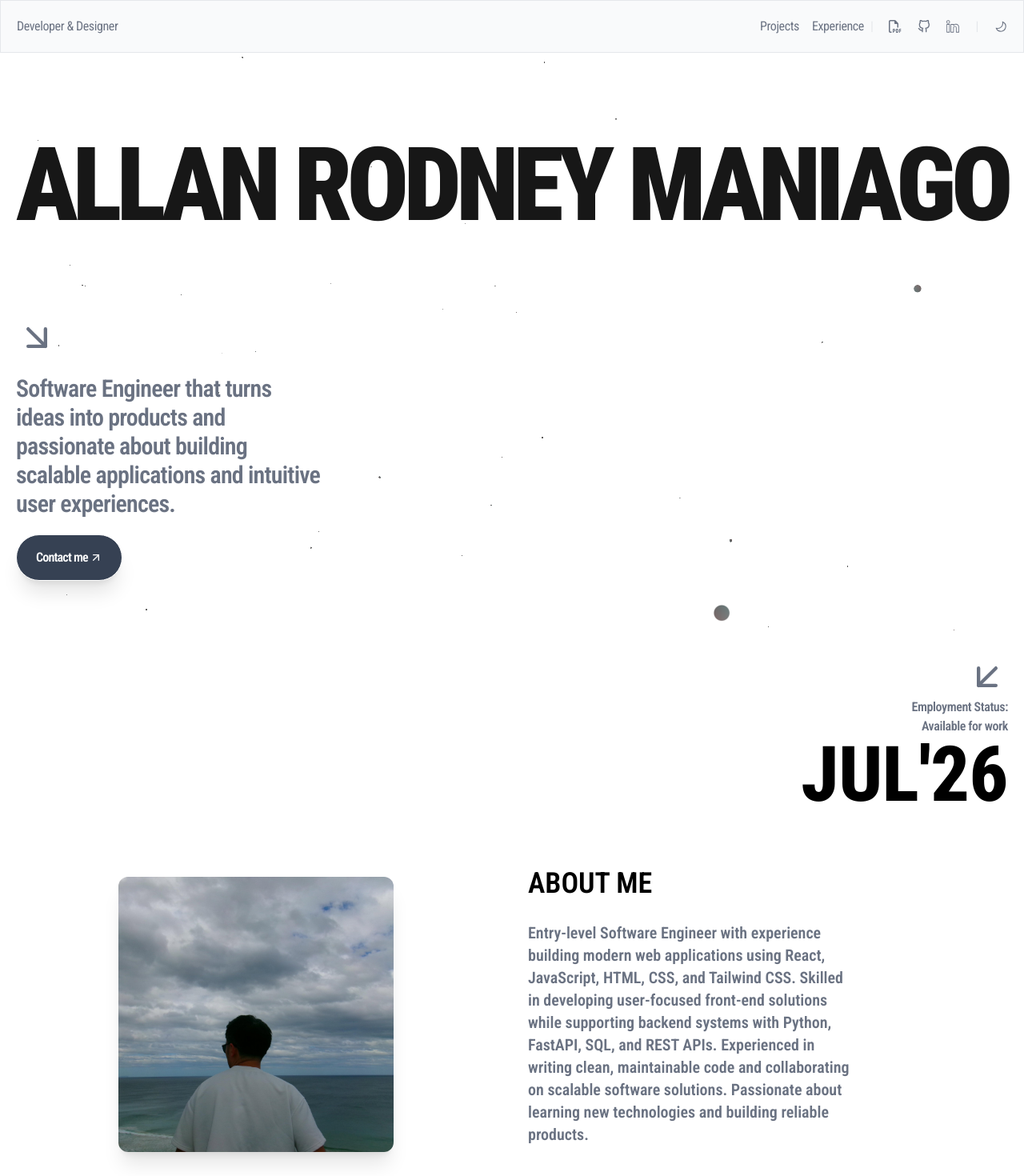
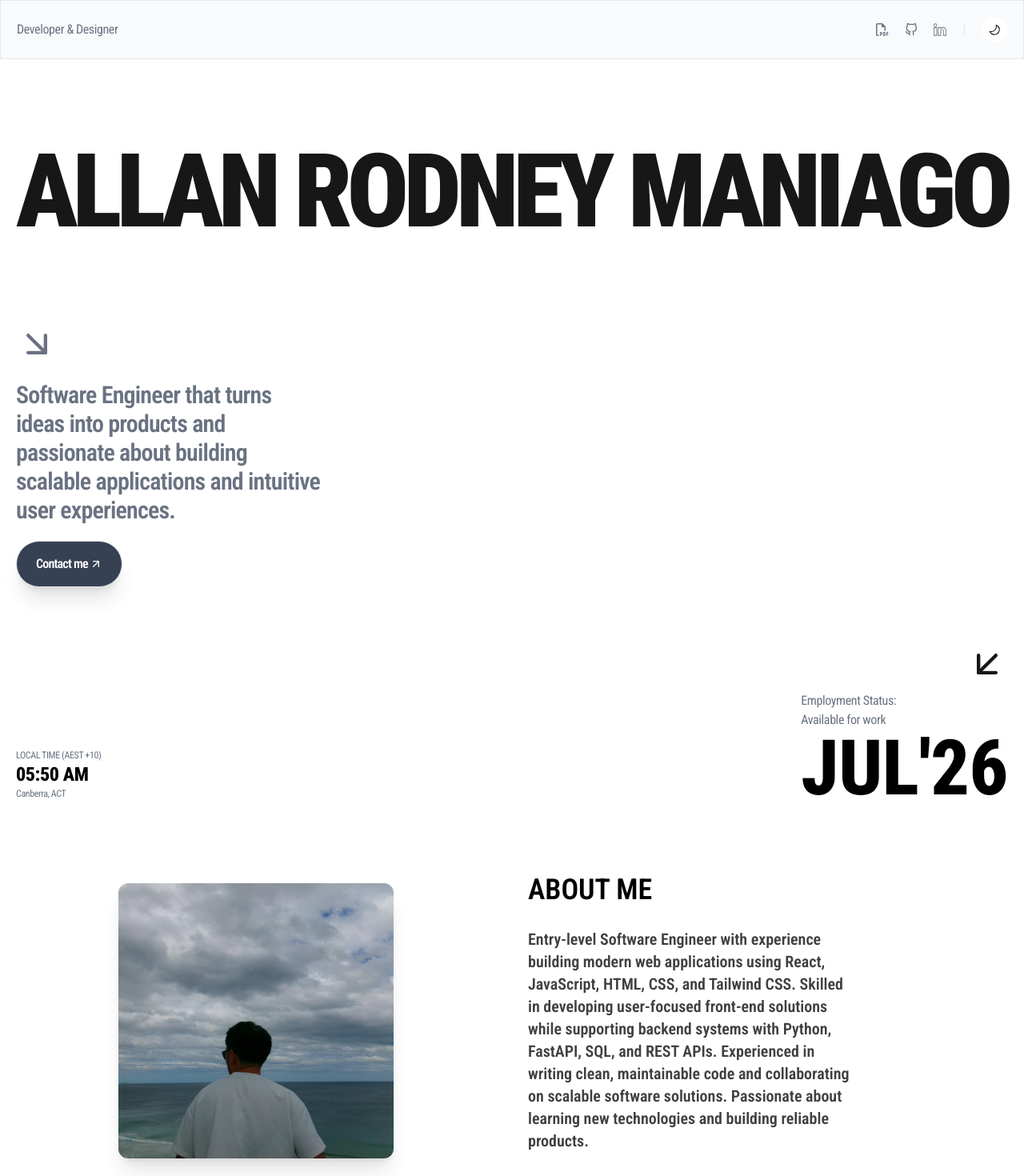
Before and after one commit to allanrodneyyy/Personal-Portfolio, a React (Vite) app: page / in a window 1280 px wide. Shown: the top 1470 px of the page at 80% size. Built offline with nearby package versions, Linux system fonts and the light colour scheme.

Commit message:
Add dark mode, add time, and corrected something

```diff
--- a/src/App.jsx
+++ b/src/App.jsx
@@ -4,21 +4,24 @@ import { Header } from './components/Header'
 import { Subheader } from './components/Subheader'
 import { Projects } from './components/Projects'
 import { Footer } from './components/Footer'
-import { Routes, Route } from 'react-router'
 import Particles from './components/Animations/Particles'
 import AnimatedContent from './components/Animations/AnimatedContent'
-import Contributions from './components/Contributions'
 import { AboutMe } from './components/AboutMe'
+import { useTheme } from './context/ThemeContext'
 
 
 function App() {
+  const { theme } = useTheme();
+  const particleColors = theme === 'dark'
+    ? ['#f5f5f5', '#e5e7eb', '#d1d5db']
+    : ['#171717', '#262626', '#404040'];
 
   return (
-    <div className="relative min-h-dvh">
+    <div className={`relative min-h-dvh transition-colors duration-300 ${theme === 'dark' ? 'bg-neutral-950 text-neutral-100' : 'bg-white text-neutral-900'}`}>
 
       <div className="fixed inset-0 -z-10 sm:block hidden">
         <Particles
-          particleColors={['#171717', '#262626', '#404040']}
+          particleColors={particleColors}
           particleCount={200}
           particleSpread={20}
           speed={0.09}
@@ -30,7 +33,7 @@ function App() {
 
       <div className="fixed inset-0 -z-10 sm:hidden block">
         <Particles
-          particleColors={['#171717', '#262626', '#404040']}
+          particleColors={particleColors}
           particleCount={100}
           particleSpread={10}
           speed={0.09}
--- a/src/components/AboutMe.jsx
+++ b/src/components/AboutMe.jsx
@@ -1,8 +1,11 @@
 import profilePicture from '../assets/me.jpg'
+import { useTheme } from '../context/ThemeContext';
 
 export function AboutMe() {
+  const { theme } = useTheme();
+
   return (
-    <section className="grid grid-cols-1 sm:grid-cols-2 place-items-center">
+    <section id="about" className={`grid grid-cols-1 sm:grid-cols-2 place-items-center transition-colors duration-300 ${theme === 'dark' ? 'text-neutral-200' : 'text-neutral-900'}`}>
       <div className="p-5 w-full md:w-full lg:w-[80%] xl:w-[60%] ">
         <img
           src={profilePicture}
@@ -11,9 +14,9 @@ export function AboutMe() {
         />
       </div>
       <div className='flex flex-col w-full h-full  gap-2 text-gray-500 font-roboto-condensed font-semibold sm:align-center sm:justify-center'>
-        <p className='px-5 text-xl sm:text-base md:text-xl lg:text-2xl xl:text-4xl 2xl:text-4xl text-black font-semibold'>ABOUT ME</p>
+        <p className={`px-5 text-xl sm:text-base md:text-xl lg:text-2xl xl:text-4xl 2xl:text-4xl font-semibold ${theme === 'dark' ? 'text-white' : 'text-black'}`}>ABOUT ME</p>
         <div className='flex gap-10 p-5 sm:w-[80%] md:w-[90%] lg:w-[70%] '>
-          <p className='text-base sm:text-base md:text-xl xl:text-xl 2xl:text-2xl'>
+          <p className={`text-base sm:text-base md:text-xl xl:text-xl 2xl:text-2xl ${theme === 'dark' ? 'text-neutral-300' : 'text-neutral-700'}`}>
             Entry-level Software Engineer with experience building modern web applications using React, JavaScript, HTML, CSS, and Tailwind CSS. Skilled in developing user-focused front-end solutions while supporting backend systems with Python, FastAPI, SQL, and REST APIs. Experienced in writing clean, maintainable code and collaborating on scalable software solutions. Passionate about learning new technologies and building reliable products.
           </p>
         </div>
--- /dev/null
+++ b/src/components/Animations/TimeNow.jsx
@@ -0,0 +1,31 @@
+import React, { useState, useEffect } from 'react';
+import { useTheme } from '../../context/ThemeContext';
+
+function TimeNow() {
+  const { theme } = useTheme();
+
+  // Config options to strictly enforce 12-hour format with AM/PM
+  const timeOptions = { hour: '2-digit', minute: '2-digit', hour12: true };
+
+  const [time, setTime] = useState(() =>
+    new Date().toLocaleTimeString('en-US', timeOptions)
+  );
+
+  useEffect(() => {
+    const timerId = setInterval(() => {
+      setTime(new Date().toLocaleTimeString('en-US', timeOptions));
+    }, 1000);
+
+    return () => clearInterval(timerId);
+  }, []);
+
+  return (
+    <div className='flex flex-col font-roboto-condensed text-sm md:text-base text-gray-500'>
+      <p className='text-xs'>LOCAL TIME (AEST +10)</p>
+      <p className={`text-2xl font-extrabold ${theme === 'dark' ? 'text-white' : 'text-black'}`}>{time}</p>
+      <p className='text-xs'>Canberra, ACT</p>
+    </div>
+  );
+}
+
+export default TimeNow;
--- a/src/components/Contributions.jsx
+++ b/src/components/Contributions.jsx
@@ -1,6 +1,9 @@
 import { GitHubCalendar } from "react-github-calendar";
+import { useTheme } from '../context/ThemeContext';
 
 export default function Contributions() {
+  const { theme } = useTheme();
+
   return (
     <section className="w-full max-w-max ">
       <div className="max-w-max">
@@ -18,14 +21,14 @@ export default function Contributions() {
             year={2026}
             theme={{
               light: [
-                "#f3f4f6", // empty
+                "#f3f4f6",
                 "#a7f3d0",
                 "#6ee7b7",
                 "#34d399",
                 "#059669",
               ],
               dark: [
-                "#f3f4f6",
+                "#18181b",
                 "#a7f3d0",
                 "#6ee7b7",
                 "#34d399",
--- a/src/components/Footer.jsx
+++ b/src/components/Footer.jsx
@@ -1,20 +1,20 @@
-import { Link } from 'react-router';
 import '../index.css'
 import Contributions from './Contributions';
+import { useTheme } from '../context/ThemeContext';
 
 export function Footer() {
+  const { theme } = useTheme();
+
   return (
     <>
-      <section className='p-5 grid grid-cols-1 sm:grid-cols-2
-      gap-5
-      font-roboto-condensed'>
+      <section className={`p-5 grid grid-cols-1 sm:grid-cols-2 gap-5 font-roboto-condensed transition-colors duration-300 ${theme === 'dark' ? 'text-neutral-200' : 'text-neutral-900'}`}>
         <div className='flex flex-col gap-2'>
-          <p className='border-b border-gray-200 pb-2 font-bold'>Menu</p>
-          <div className='text-gray-500 flex flex-col'>
+          <p className={`border-b pb-2 font-bold ${theme === 'dark' ? 'border-neutral-800' : 'border-gray-200'}`}>Menu</p>
+          <div className={`flex flex-col ${theme === 'dark' ? 'text-neutral-400' : 'text-gray-500'}`}>
             <a href="/">Home</a>
-            <a href="#about">Projects</a>
-            <p>About</p>
-            <p>Contact</p>
+            <a href="#projects">Projects</a>
+            <a href="#about">About</a>
+            <a href="mailto:allanrodneymaniago@gmail.com" className=''>Contact</a>
           </div>
 
           <p className='border-b border-gray-200 pb-2 font-bold '>Socials</p>
@@ -25,12 +25,12 @@ export function Footer() {
         </div>
         <div className='flex flex-col gap-2'>
           <div className=''>
-            <p className='border-b border-b-gray-200 pb-2 font-bold'>GitHub Activity</p>
+            <p className={`border-b pb-2 font-bold ${theme === 'dark' ? 'border-neutral-800' : 'border-gray-200'}`}>GitHub Activity</p>
             <Contributions />
           </div>
         </div>
 
-      </section>
+      </section >
 
 
     </>
--- a/src/components/Header.jsx
+++ b/src/components/Header.jsx
@@ -3,26 +3,24 @@ import { FiGithub } from "react-icons/fi";
 import { SlSocialLinkedin } from "react-icons/sl";
 import { FaRegFilePdf } from "react-icons/fa6";
 import { GoMoon } from "react-icons/go";
-import { CiSearch } from "react-icons/ci";
-import { CiKeyboard } from "react-icons/ci";
+import { GoSun } from "react-icons/go";
 import SlotWord from "./Animations/SlotWord";
-import TrueFocus from './Animations/TrueFocus';
 import cv from '../assets/MANIAGO-CV-2026.pdf'
+import { useTheme } from '../context/ThemeContext';
 
 
 export function Header() {
+  const { theme, toggleTheme } = useTheme();
+
   return (
     <>
-      <nav className="font-roboto-condensed
-      border border-gray-200 flex justify-between
-      p-5 tracking-tight items-center relative
-      bg-gray-50">
+      <nav className={`font-roboto-condensed border flex justify-between p-5 tracking-tight items-center relative transition-colors duration-300 ${theme === 'dark' ? 'border-neutral-800 bg-neutral-900 text-neutral-100' : 'border-gray-200 bg-gray-50 text-neutral-900'}`}>
         <div className='block sm:hidden'>
           <SlotWord className="sm:hidden block " word="ARFM" />
         </div>
 
 
-        <div className='hidden sm:block text-gray-500'>
+        <div className={`hidden sm:block ${theme === 'dark' ? 'text-neutral-400' : 'text-gray-500'}`}>
           <p>Developer & Designer</p>
         </div>
 
@@ -31,27 +29,21 @@ export function Header() {
         {/* <p className='sm:block hidden text-gray-500'>Aspiring Full Stack Developer</p>
         <p className='sm:hidden block text-gray-500'>A</p> */}
         <section className='flex gap-2'>
-          <div className='flex gap-4 text-gray-500 items-center'>
-            <a href="#projects" className='hidden sm:block'>
-              Projects
-            </a>
-            <a href="#" className='hidden sm:block'>
-              Experience
-            </a>
-          </div>
-          <div className='flex gap-2 sm:gap-5 text-gray-500 items-center'>
-            <p className='text-gray-200 hidden sm:block'>|</p>
+
+          <div className={`flex gap-2 sm:gap-5 items-center ${theme === 'dark' ? 'text-neutral-400' : 'text-gray-500'}`}>
             <a href={cv} download="MANIAGO-CV-2026.pdf">
               <p><FaRegFilePdf /></p>
             </a>
             <a href='https://github.com/allanrodneyyy' target='_blank'><FiGithub /></a>
             <a href='https://www.linkedin.com/in/allanrodneymaniago/ ' target='_blank'><SlSocialLinkedin /></a>
-            <p className='text-gray-200'>|</p>
-            <p><GoMoon /></p>
+            <p className={`${theme === 'dark' ? 'text-neutral-700' : 'text-gray-200'}`}>|</p>
+            <button type="button" onClick={toggleTheme} className={`rounded-full p-2 transition-colors duration-300 ${theme === 'dark' ? 'bg-neutral-800 text-neutral-100 hover:bg-neutral-700' : 'bg-white text-neutral-900 hover:bg-gray-100'}`} aria-label="Toggle theme">
+              {theme === 'dark' ? <GoSun /> : <GoMoon />}
+            </button>
           </div>
         </section>
 
-      </nav>
+      </nav >
 
 
     </>
--- a/src/components/Images.jsx
+++ b/src/components/Images.jsx
@@ -1,4 +1,5 @@
 import { useEffect, useRef } from "react";
+import { useTheme } from '../context/ThemeContext';
 
 import studentTaskList from "../assets/screenshots/student-task-list-1.png";
 import vanta from "../assets/screenshots/vanta-1.png";
@@ -10,6 +11,7 @@ import { GrMysql } from "react-icons/gr";
 
 
 export function Images({ setProjectNumber }) {
+  const { theme } = useTheme();
   // const images = [
   //   "https://encrypted-tbn0.gstatic.com/images?q=tbn:ANd9GcQG6IHwMzND7z8Ztasmil8U0hFJxlrnKenEcJECDzcLrTvm6EWXTWKwxAA&s=10",
   //   "https://www.k12digest.com/wp-content/uploads/2024/03/1-3.jpg",
@@ -85,7 +87,7 @@ export function Images({ setProjectNumber }) {
   return (
     <>
       {images.map((image, index) => (
-        <div key={image.id} className="border-dashed border-gray-400 border rounded-md shadow-md">
+        <div key={image.id} className={`border-dashed rounded-md shadow-md ${theme === 'dark' ? 'border-neutral-700 bg-neutral-900' : 'border-gray-400 bg-white'}`}>
           <div className="hover:cursor-pointer">
             <img className="object-fill p-5 "
               data-index={index}
@@ -93,8 +95,8 @@ export function Images({ setProjectNumber }) {
               ref={(el) => (imgRefs.current[index] = el)}
             />
           </div>
-          <div className="flex gap-2 justify-between p-2 font-roboto-condensed font-semibold text-gray-500
-          border-b border-dashed border-gray-400">
+          <div className={`flex gap-2 justify-between p-2 font-roboto-condensed font-semibold ${theme === 'dark' ? 'text-neutral-400 border-neutral-700' : 'text-gray-500 border-gray-400'}
+          border-b border-dashed`}>
             <p>{image.title} - {image.subtitle}</p>
             <p>{image.status}</p>
           </div>
--- a/src/components/Projects.jsx
+++ b/src/components/Projects.jsx
@@ -1,18 +1,19 @@
 import { useState } from "react";
 import { Images } from "./Images";
+import { useTheme } from '../context/ThemeContext';
 
 export function Projects() {
 
   const [projectNumber, setProjectNumber] = useState("01");
+  const { theme } = useTheme();
 
   return (
-    <section id="projects" className="min-h-screen font-black p-5
-    font-roboto-condensed ">
+    <section id="projects" className={`min-h-screen font-black p-5 font-roboto-condensed transition-colors duration-300 ${theme === 'dark' ? 'text-neutral-100' : 'text-neutral-900'}`}>
       <div className="grid grid-cols-1 gap-10 mb-10 ">
         <p className="text-7xl md:text-9xl font-semibold tracking-tighter">Personal Project/ </p>
         <div className="grid grid-cols-1 sm:grid-cols-2">
           <div></div>
-          <p className='tracking-tighter  sm:flex md:w-sm text-base w-3/4 sm:text-2xl text-gray-500 2xl:text-3xl'>
+          <p className={`tracking-tighter sm:flex md:w-sm text-base w-3/4 sm:text-2xl 2xl:text-3xl ${theme === 'dark' ? 'text-neutral-400' : 'text-gray-500'}`}>
             Ideas that are made into reliable digital projects through clean code, thoughtful design, and with purpose.
           </p>
         </div>
--- a/src/components/Skills.jsx
+++ b/src/components/Skills.jsx
@@ -12,17 +12,19 @@ import { FaReact } from "react-icons/fa";
 import { GrMysql } from 'react-icons/gr';
 import { VscCode } from 'react-icons/vsc';
 import { DiVisualstudio } from 'react-icons/di';
+import { useTheme } from '../context/ThemeContext';
 
 export function Skills() {
   const [isHovered, setIsHovered] = useState(false);
+  const { theme } = useTheme();
 
   return (
     <>
       <section id='skills' className='grid grid-cols-1 md:grid-cols-2 sm:my-10
-      md:justify-between justify-center p-5 gap-10 sm:gap-5 items-center sm:py-10
+      md:justify-between justify-center p-5 gap-10 sm:gap-5 items-center sm:py-10 transition-colors duration-300
       '>
 
-        <div className='text-7xl py-10 sm:py-0 sm:text-8xl md:text-8xl lg:text-9xl tracking-tighter flex flex-col items-center md:block text-black font-semibold '>
+        <div className={`text-7xl py-10 sm:py-0 sm:text-8xl md:text-8xl lg:text-9xl tracking-tighter flex flex-col items-center md:block font-semibold ${theme === 'dark' ? 'text-white' : 'text-black'}`}>
           <p className='font-roboto-condensed font-semibold'>Designer</p>
           <p className='font-roboto-condensed font-semibold'>Developer</p>
           <p className='font-roboto-condensed font-semibold'>Creator/</p>
@@ -30,7 +32,7 @@ export function Skills() {
 
         <div className='flex flex-col gap-2 sm:gap-4'>
           <div className='flex items-center justify-between w-4/5'>
-            <p className='text-black tracking-tighter text-xl sm:text-2xl font-roboto-condensed'>Technologies</p>
+            <p className={`tracking-tighter text-xl sm:text-2xl font-roboto-condensed ${theme === 'dark' ? 'text-white' : 'text-black'}`}>Technologies</p>
             {/* <section className='flex items-center gap-5 text-gray-500'>
               <button
                 onMouseEnter={() => setIsHovered(true)}
@@ -43,7 +45,7 @@ export function Skills() {
 
           </section>
           <section className='flex flex-col gap-2 font-roboto-condensed'>
-            <p className='text-gray-500 text-sm tracking-tighter'>FRONTEND</p>
+            <p className={`text-sm tracking-tighter ${theme === 'dark' ? 'text-neutral-400' : 'text-gray-500'}`}>FRONTEND</p>
             <div className='flex gap-2 flex-wrap'>
               <p className='flex items-center gap-1 text-sm border-dashed border-gray-400 border rounded-md py-1 px-2.5 shadow'>
                 <FaHtml5 color='#E34F26' />
@@ -73,7 +75,7 @@ export function Skills() {
             </div>
           </section>
           <section className='flex flex-col gap-2 font-roboto-condensed'>
-            <p className='text-gray-500 text-sm tracking-tighter'>BACKEND & DATABASE</p>
+            <p className={`text-sm tracking-tighter ${theme === 'dark' ? 'text-neutral-400' : 'text-gray-500'}`}>BACKEND & DATABASE</p>
             <div className='flex gap-2 flex-wrap'>
               <p className='flex items-center gap-1 text-sm border-dashed border-gray-400 border rounded-md py-1 px-2.5 shadow'>
                 <FaNode color='#3C873A' />
@@ -105,7 +107,7 @@ export function Skills() {
           </section>
 
           <section className='flex flex-col gap-2 font-roboto-condensed'>
-            <p className='text-gray-500 text-sm tracking-tighter'>TOOLS</p>
+            <p className={`text-sm tracking-tighter ${theme === 'dark' ? 'text-neutral-400' : 'text-gray-500'}`}>TOOLS</p>
             <div className='flex gap-2 flex-wrap'>
               <p className='flex items-center gap-1 text-sm border-dashed border-gray-400 border rounded-md py-1 px-2.5 shadow'>
                 <FaDocker color='#2496ED ' />
--- a/src/components/Subheader.jsx
+++ b/src/components/Subheader.jsx
@@ -1,9 +1,12 @@
-import { LiaHighlighterSolid } from 'react-icons/lia';
 import '../index.css'
 import { FiArrowDownLeft, FiArrowDownRight } from "react-icons/fi";
 import { FiArrowUpRight } from "react-icons/fi";
+import TimeNow from './Animations/TimeNow';
+import { useTheme } from '../context/ThemeContext';
 
 export function Subheader() {
+  const { theme } = useTheme();
+
   return (
     <>
       <section id="home-section" className=" font-roboto-condensed
@@ -15,7 +18,7 @@ export function Subheader() {
       ">
         <div className='relative'>
           <h1
-            className="
+            className={`
             pointer-events-none
             absolute
             left-1/2
@@ -27,14 +30,14 @@ export function Subheader() {
             leading-none
             font-black
             tracking-tighter
-            text-neutral-900
+            ${theme === 'dark' ? 'text-neutral-100' : 'text-neutral-900'}
             sm:block
-            hidden"
+            hidden`}
           >
             ALLAN RODNEY MANIAGO
           </h1>
           <h1
-            className="
+            className={`
             pointer-events-none
             absolute
             left-1/3
@@ -45,15 +48,15 @@ export function Subheader() {
             leading-none
             font-black
             tracking-tighter
-            text-neutral-900
+            ${theme === 'dark' ? 'text-neutral-100' : 'text-neutral-900'}
             sm:hidden
-            block"
+            block`}
           >
-            Software Engineer &nbsp;
+            Software Engineer
             that turns ideas into products
           </h1>
         </div>
-        <div className=' flex flex-col gap-5 text-gray-500 font-semibold tracking-tighter'>
+        <div className={`flex flex-col gap-5 font-semibold tracking-tighter ${theme === 'dark' ? 'text-neutral-400' : 'text-gray-500'}`}>
           <div className='hidden sm:block'>
             <FiArrowDownRight color='light-gray' size={52} />
           </div>
@@ -72,8 +75,7 @@ export function Subheader() {
               <FiArrowDownRight color='light-gray' size={30} />
             </div>
             <a href="mailto:allanrodneymaniago@gmail.com" className=''>
-              <button className='button shadow-xl flex items-center gap-0.5 border px-5 py-2 sm:px-6 sm:py-4 text-white bg-black sm:bg-gray-700 rounded-4xl transform transition-all duration-300 ease-in-out hover:bg-black hover:scale-105 hover:-translate-y-1 hover:shadow-lg
-              '>
+              <button className={`button shadow-xl flex items-center gap-0.5 border px-5 py-2 sm:px-6 sm:py-4 rounded-4xl transform transition-all duration-300 ease-in-out hover:scale-105 hover:-translate-y-1 hover:shadow-lg ${theme === 'dark' ? 'border-neutral-700 bg-neutral-100 text-neutral-950 hover:bg-white' : 'border-gray-200 bg-black text-white sm:bg-gray-700 hover:bg-black'}`}>
                 Contact me
                 <FiArrowUpRight />
               </button>
@@ -82,11 +84,27 @@ export function Subheader() {
           </div>
         </div>
 
-        <div className="
-          flex
-          flex-col
-          items-end
-          justify-end
+        <div className='flex justify-between relative'>
+          <section className='absolute bottom-16'>
+            <TimeNow />
+          </section>
+          <section className='flex flex-col absolute right-0 bottom-14'>
+            <div className='hidden sm:block mb-2 justify-items-end'>
+              <FiArrowDownLeft color='light-gray' size={52} />
+            </div>
+            <div className='block sm:hidden mb-2 justify-items-end'>
+              <FiArrowDownLeft color='light-gray' size={30} />
+            </div>
+            <div className='text-gray-500'>
+              <p className='text-sm md:text-base'>Employment Status:</p>
+              <p className='text-sm md:text-base'>Available for work</p>
+              <p className={`text-4xl font-extrabold md:text-6xl lg:text-8xl ${theme === 'dark' ? 'text-white' : 'text-black'}`}>JUL'26</p>
+            </div>
+
+          </section>
+        </div>
+
+        {/* <div className=" flex flex-col items-end justify-end
           text-gray-500
           absolute
           sm:right-5
@@ -103,7 +121,7 @@ export function Subheader() {
           <p className='text-sm md:text-base'>Employment Status:</p>
           <p className='text-sm md:text-base'>Available for work</p>
           <p className='text-black text-4xl font-extrabold md:text-6xl lg:text-8xl'>JUL'26</p>
-        </div>
+        </div> */}
       </section >
 
 
--- /dev/null
+++ b/src/context/ThemeContext.jsx
@@ -0,0 +1,45 @@
+import { createContext, useContext, useEffect, useMemo, useState } from 'react';
+
+const ThemeContext = createContext(null);
+
+export function ThemeProvider({ children }) {
+  const [theme, setTheme] = useState(() => {
+    if (typeof window === 'undefined') {
+      return 'light';
+    }
+
+    const savedTheme = window.localStorage.getItem('portfolio-theme');
+    if (savedTheme === 'light' || savedTheme === 'dark') {
+      return savedTheme;
+    }
+
+    return window.matchMedia('(prefers-color-scheme: dark)').matches ? 'dark' : 'light';
+  });
+
+  useEffect(() => {
+    const root = document.documentElement;
+    root.setAttribute('data-theme', theme);
+    root.classList.toggle('dark', theme === 'dark');
+    document.body.classList.toggle('bg-neutral-950', theme === 'dark');
+    document.body.classList.toggle('bg-white', theme === 'light');
+    window.localStorage.setItem('portfolio-theme', theme);
+  }, [theme]);
+
+  const toggleTheme = () => {
+    setTheme((currentTheme) => (currentTheme === 'dark' ? 'light' : 'dark'));
+  };
+
+  const value = useMemo(() => ({ theme, toggleTheme }), [theme]);
+
+  return <ThemeContext.Provider value={value}>{children}</ThemeContext.Provider>;
+}
+
+export function useTheme() {
+  const context = useContext(ThemeContext);
+
+  if (!context) {
+    throw new Error('useTheme must be used within a ThemeProvider');
+  }
+
+  return context;
+}
--- a/src/main.jsx
+++ b/src/main.jsx
@@ -3,11 +3,14 @@ import { createRoot } from 'react-dom/client'
 import './index.css'
 import App from './App.jsx'
 import { BrowserRouter } from 'react-router'
+import { ThemeProvider } from './context/ThemeContext.jsx'
 
 createRoot(document.getElementById('root')).render(
   <StrictMode>
     <BrowserRouter>
-      <App />
+      <ThemeProvider>
+        <App />
+      </ThemeProvider>
     </BrowserRouter>
   </StrictMode>,
 )
```
